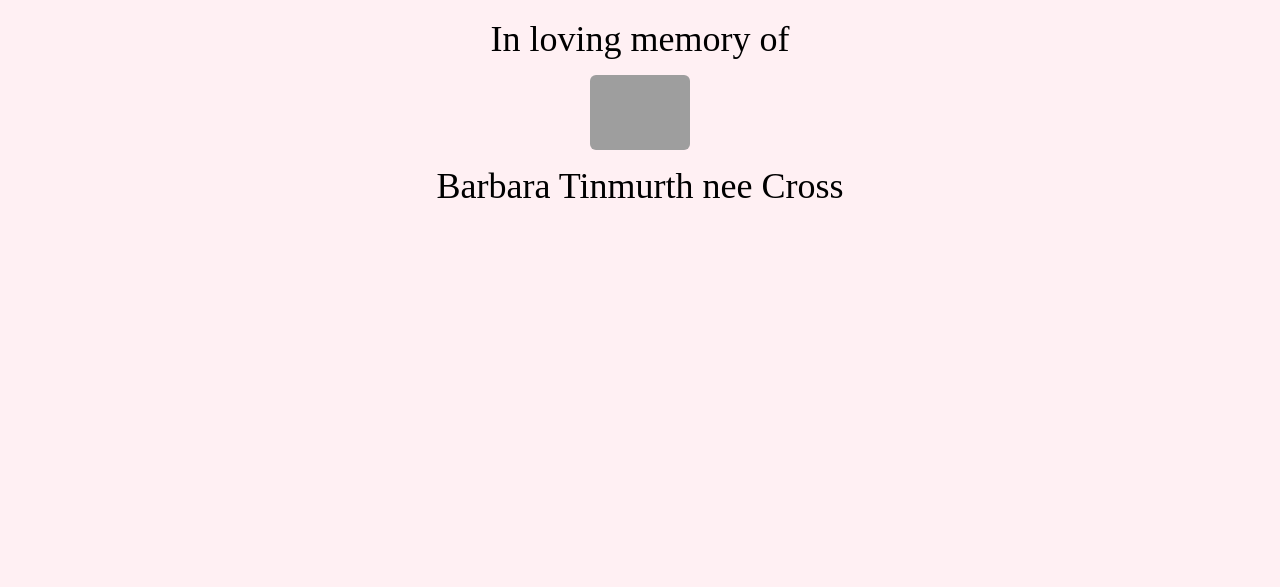
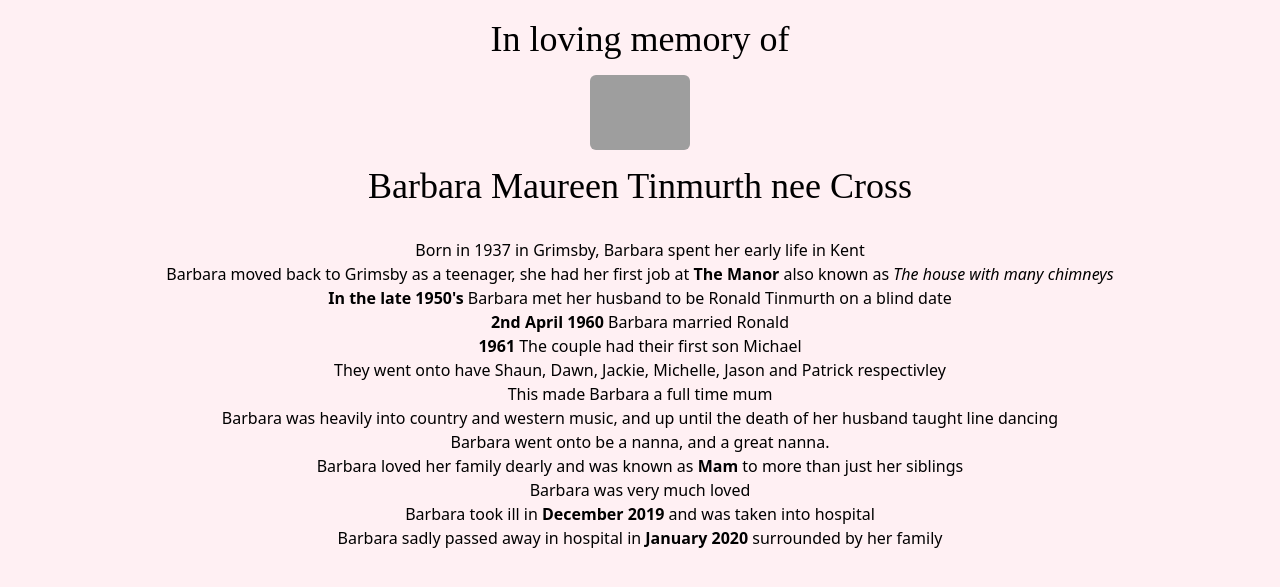
Before and after one commit to Mrst12/mams-tribute, a website: page index.html in a window 1280 px wide. Shown: the part 51-638 px from the top of the page. Drawn offline with Linux system fonts and the light colour scheme; grey boxes are pictures that could not be loaded; a web font is replaced by a local one.

Commit message:
add mams timeline into the project

```diff
--- a/index.html
+++ b/index.html
@@ -35,10 +35,27 @@
      <p class="m-4">In loving memory of</p>
      <div class="flex justify-center items-center"><img src="https://res.cloudinary.com/mrst12/image/upload/v1633290261/mum_s_photo_tribute_page_euburj.jpg" alt="mums picture" height="100px" width="100px" class="rounded-md"></div>
 
-    <p class="m-4">Barbara Tinmurth nee Cross</p>
+    <p class="m-4">Barbara Maureen Tinmurth nee Cross</p>
     </section>
     <section id="bio">
       <!--Bio section-->
+      <div>
+        <ul class="text-center justify-center p-4">
+          <li>Born in 1937 in Grimsby, Barbara spent her early life in Kent</li>
+      <li>Barbara moved back to Grimsby as a teenager, she had her first job at <strong>The Manor</strong> also known as <em>The house with many chimneys</em></li>
+      <li><strong>In the late 1950's</strong> Barbara met her husband to be Ronald Tinmurth on a blind date</li>
+      <li><strong>2nd April 1960</strong> Barbara married Ronald</li>
+      <li><strong>1961</strong> The couple had their first son Michael</li>
+      <li>They went onto have Shaun, Dawn, Jackie, Michelle, Jason and Patrick respectivley</li>
+      <li>This made Barbara a full time mum</li>
+      <li>Barbara was heavily into country and western music, and up until the death of her husband taught line dancing</li>
+      <li>Barbara went onto be a nanna, and a great nanna.</li>
+      <li>Barbara loved her family dearly and was known as <strong>Mam</strong> to more than just her siblings</li>
+      <li>Barbara was very much loved</li>
+      <li>Barbara took ill in <strong>December 2019</strong> and was taken into hospital</li>
+      <li>Barbara sadly passed away in hospital in <strong> January 2020</strong> surrounded by her family</li>
+        </ul>
+      </div>
     </section>
     <section id="images">
       <!-- images -->
```
Also changed, not shown: css/style.css.
